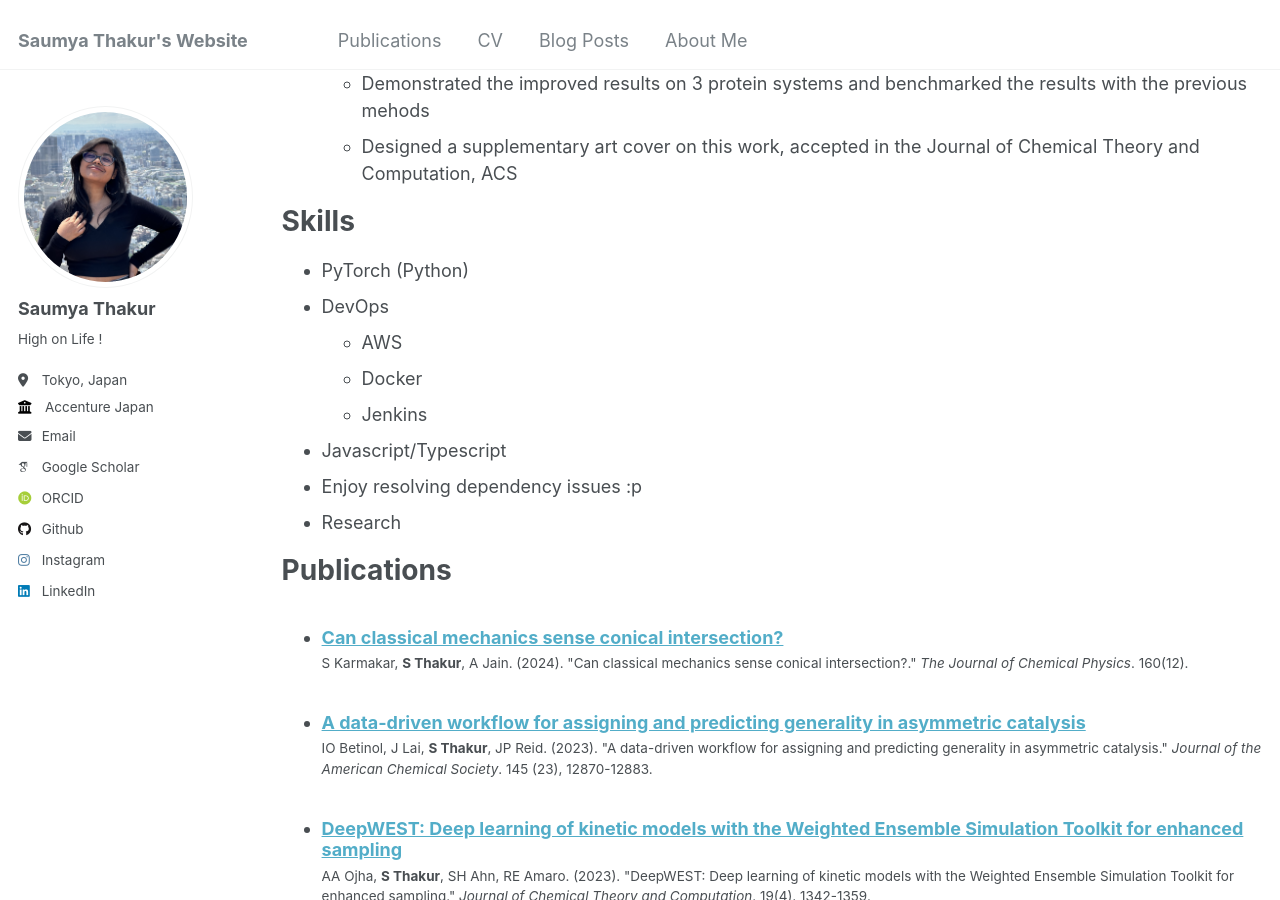
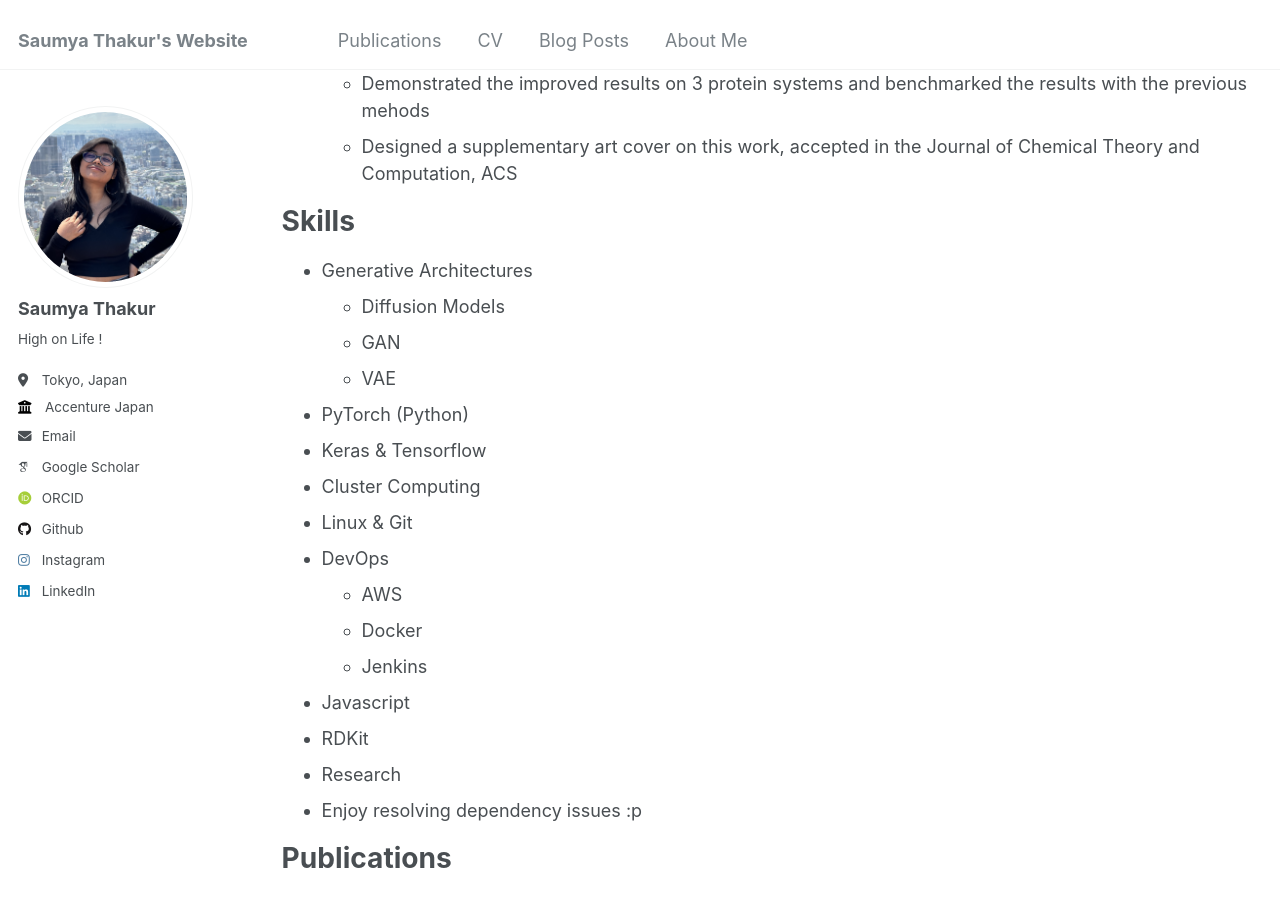
Before and after one commit to sthakurr/sthakurr.github.io, a Jekyll site: the page built from _pages/cv.md, in a window 1280 px wide and 900 px high, scrolled down 988 px. Built offline with Jekyll 4.4.1, drawn with Linux system fonts in a browser that asks for light colours; some web fonts are replaced.

```diff
--- a/_pages/cv.md
+++ b/_pages/cv.md
@@ -41,14 +41,22 @@ Work experience
 
 Skills
 ======
+* Generative Architectures
+  * Diffusion Models
+  * GAN
+  * VAE
 * PyTorch (Python)
+* Keras & Tensorflow
+* Cluster Computing
+* Linux & Git
 * DevOps
   * AWS
   * Docker
   * Jenkins
-* Javascript/Typescript
+* Javascript
+* RDKit
+* Research
 * Enjoy resolving dependency issues :p
-* Research
 
 Publications
 ======
```
Also changed, not shown: _pages/about-me.md (added, +5 -0 lines), _pages/about.md (+1 -1 lines), 1 other file.
